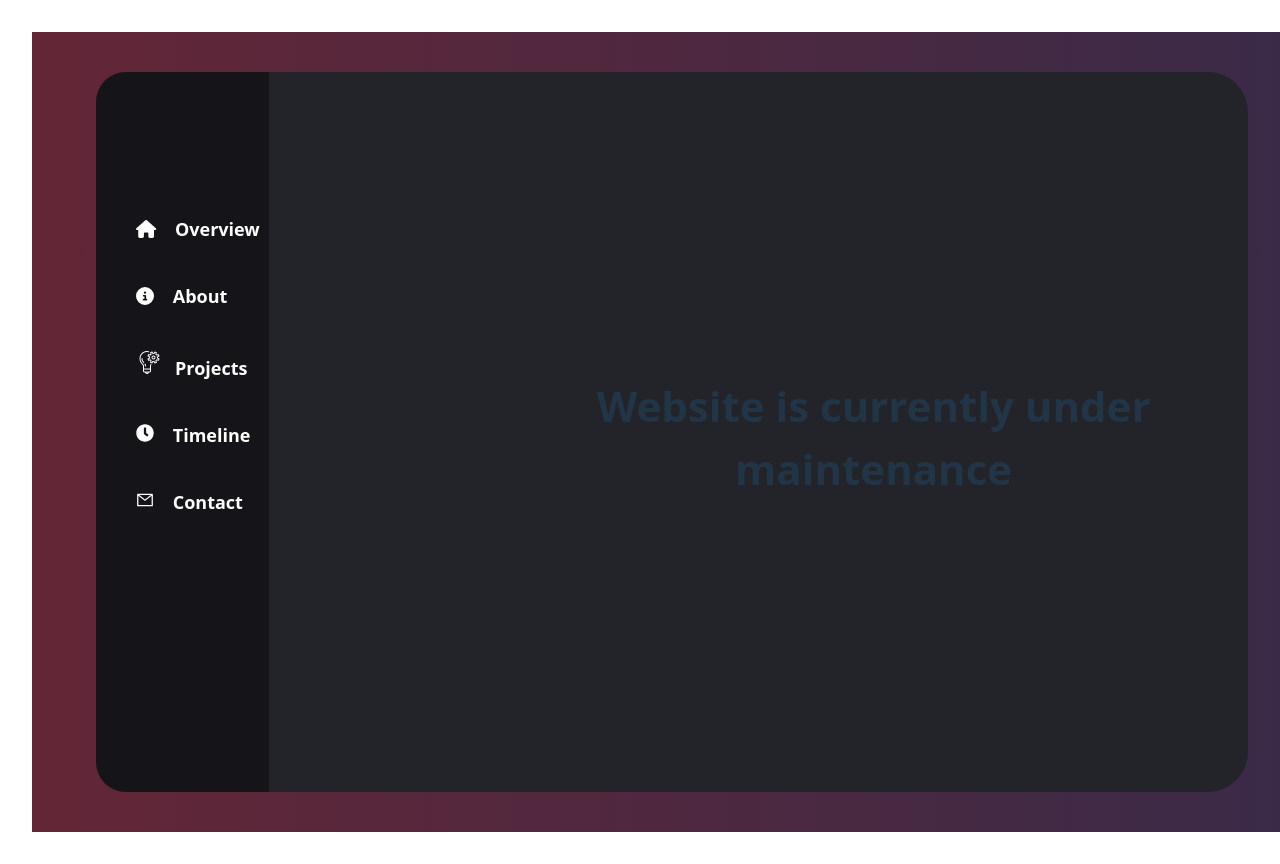
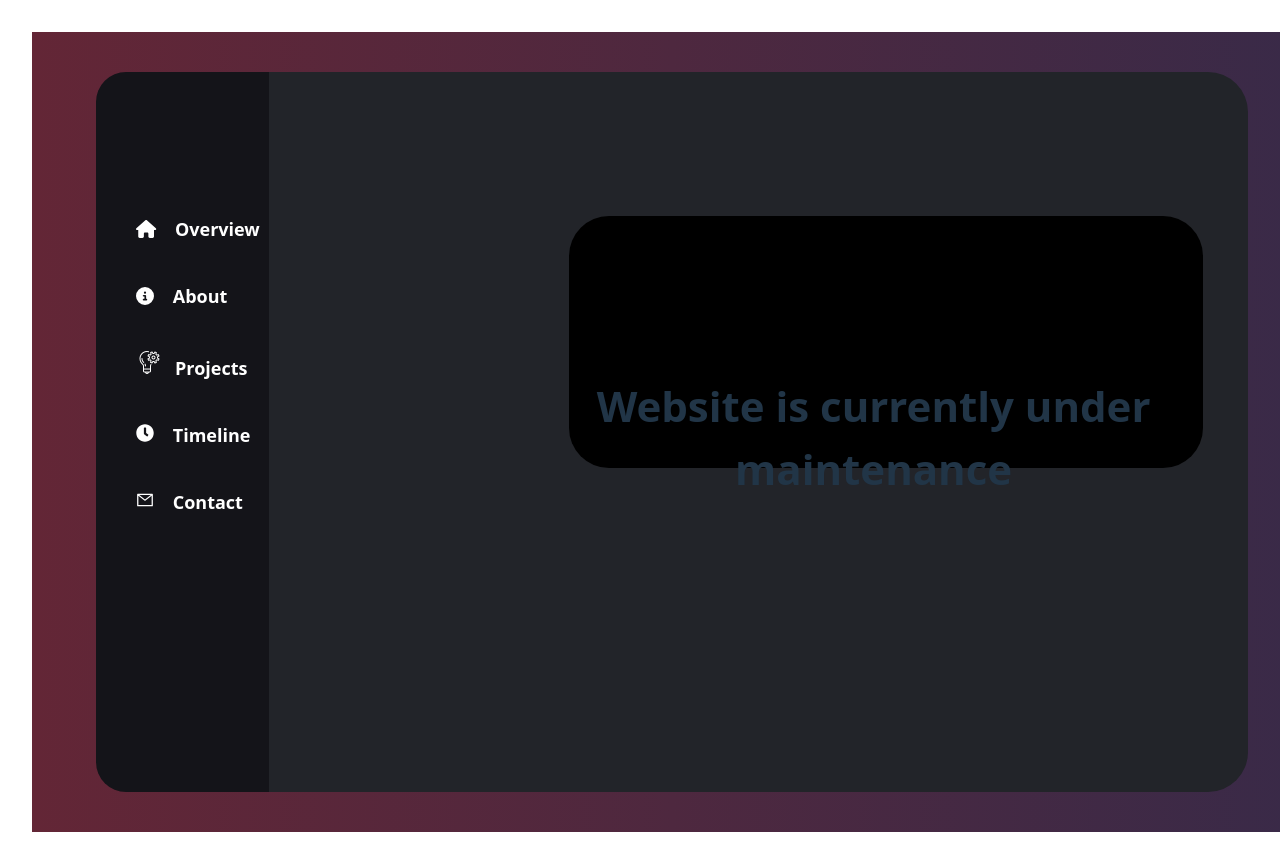
Before and after one commit to AaronVincent6411/My-Portfolio, a React (Vite) app: page / in a window 1280 px wide. Shown: the top 864 px of the page. Built offline with nearby package versions, Linux system fonts and the light colour scheme.

Commit message:
added second inner rectangle

```diff
--- a/src/pages/1-Overview/Overview.css
+++ b/src/pages/1-Overview/Overview.css
@@ -22,6 +22,16 @@
   height: 100%;
   width: 15%;
   border-radius: 30px 0 0 30px;
+}
+
+.inner-rectangle-2 {
+  position: absolute;
+  top: 20%;
+  right: 45px;
+  background-color: #000000;
+  height: 35%;
+  width: 55%;
+  border-radius: 40px;
 }
 
 nav {
@@ -58,5 +68,6 @@ nav a {
    left: 35%;
    text-align: center;
    font-family: system-ui, -apple-system, BlinkMacSystemFont, 'Segoe UI', Roboto, Oxygen, Ubuntu, Cantarell, 'Open Sans', 'Helvetica Neue', sans-serif;
-   font-weight: bold
+   font-weight: bold;
+   z-index: 1;
 }
--- a/src/pages/1-Overview/Overview.jsx
+++ b/src/pages/1-Overview/Overview.jsx
@@ -30,13 +30,17 @@ return(
             <ul>
             <li><a href="#"><FontAwesomeIcon icon={faHome}/>&nbsp; &nbsp; Overview</a></li>
             <li><a href="#"><FontAwesomeIcon icon={faInfoCircle}/>&nbsp; &nbsp; About</a></li>
-            <li><a href="#"><img src='/src/assets/Projects-icon.png'/>&nbsp; &nbsp;Projects</a></li>
+            <li><a href="#"><div className="image">
+              <img src='/src/assets/Projects-icon.png'/>&nbsp; &nbsp;Projects
+              </div></a></li>
             <li><a href="#"><FaClock />&nbsp; &nbsp; Timeline</a></li>
             <li><a href="#"><AiOutlineMail/>&nbsp; &nbsp;  Contact</a></li>
             </ul>
           </nav>
         </div>
         <div className='heading'>Website is currently under maintenance</div>
+        <div className='inner-rectangle-2'>
+        </div>
       </div>
     </div>
   )
```
